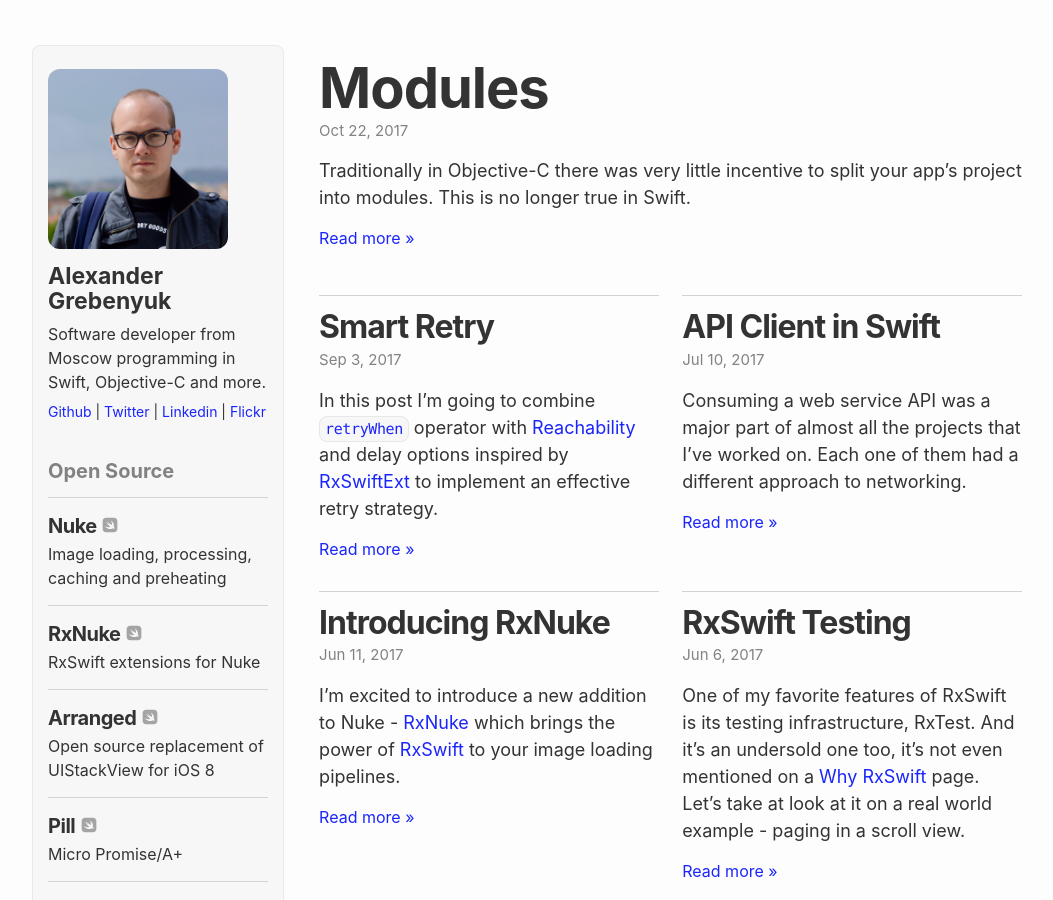
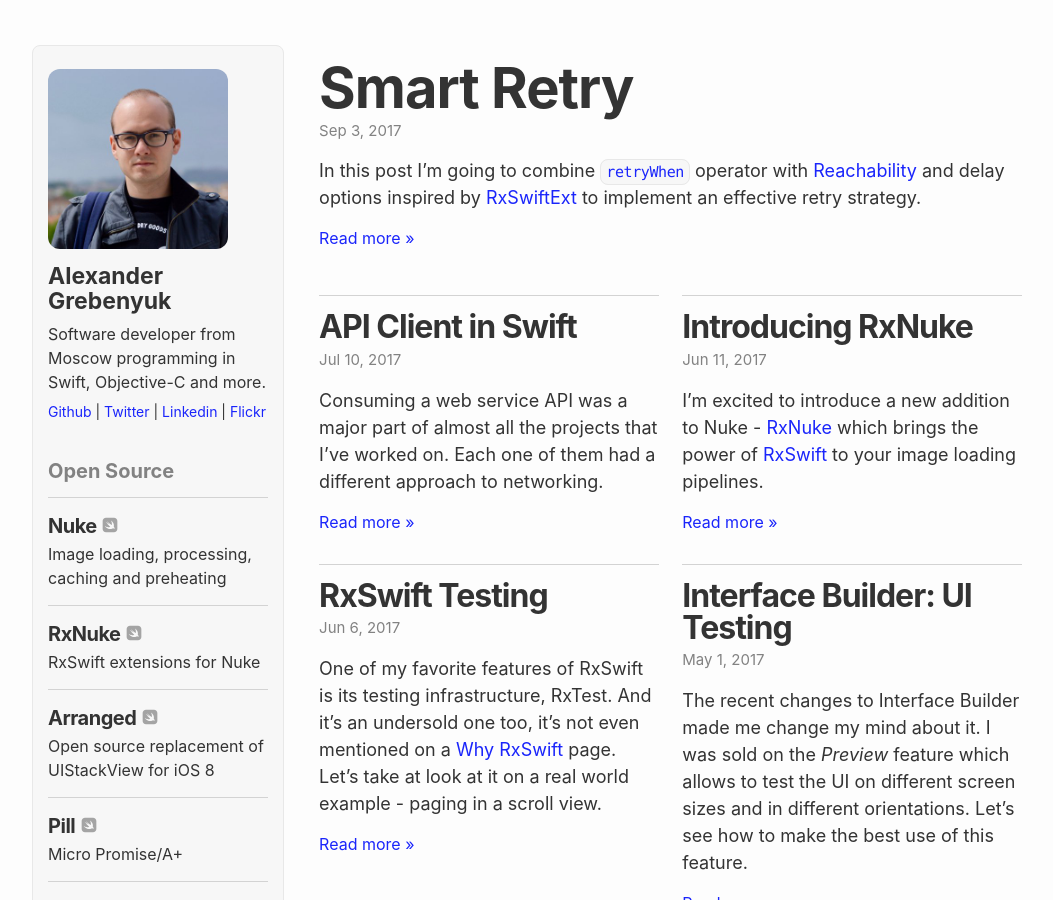
Before and after one commit to hyling/kean.github.io, a Jekyll site: the page built from index.html, in a window 1280 px wide and 900 px high. Shown: the whole window, without its empty margins (113-1166 px from the left). Built offline with Jekyll 4.4.1, drawn with Linux system fonts in a browser that asks for light colours; some of the changed lines change nothing that is shown.

Commit message:
Move Modules back to drafts

```diff
--- a/_config.yml
+++ b/_config.yml
@@ -17,7 +17,7 @@ github_username: kean
 markdown: kramdown
 
 # Site specific
-featured_post: "Modules"
+featured_post: "Smart Retry"
 
 gems:
   - jekyll-redirect-from
--- a/_posts/2017-10-22-modules.markdown
+++ b/_drafts/2017-10-22-modules.markdown
@@ -29,6 +29,7 @@ Traditionally in Objective-C there was very little incentive to split your app's
 
 **Cons:**
 
+- System of imports is terrible in Swift.
 - Complicates project setup.
 - Might be hard to define boundaries between modules.
 - Slower app's [start time](https://useyourloaf.com/blog/slow-app-startup-times/) (will no longer be a concern with introduction of [Swift static libraries](https://bugs.swift.org/browse/SR-4564)).
@@ -52,6 +53,10 @@ As usual there is no single answer here. If would largely depend on your project
 There are a lot of interesting ideas shared in [Framework Oriented Programming](http://frameworkoriented.io/#principles) article. I'd definitely recommend to check it out. However, it does seems maybe a bit too elaborate, especially for smaller teams and projects.
 
 There are also quite a few open source Swift projects which are built from multiple modules.
+
+## Problems
+
+TODO: Disamiguating imports
 
 
 # Playgrounds
```
